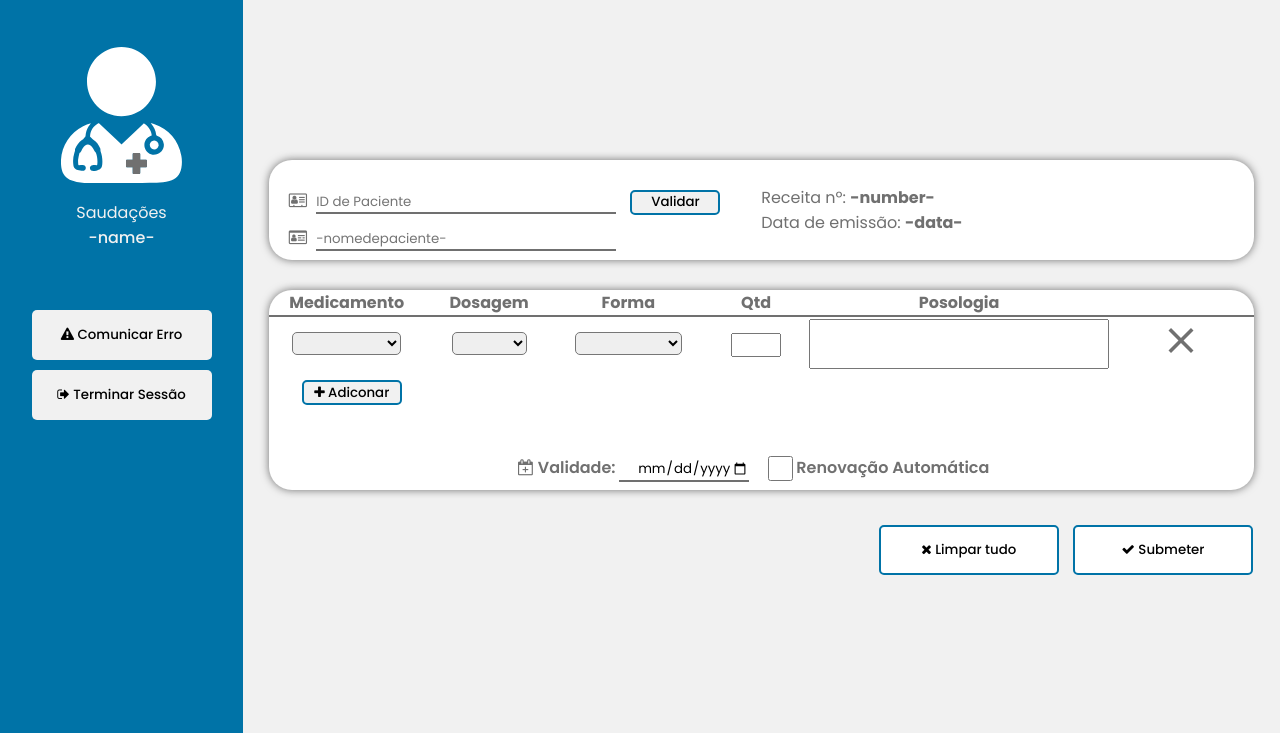
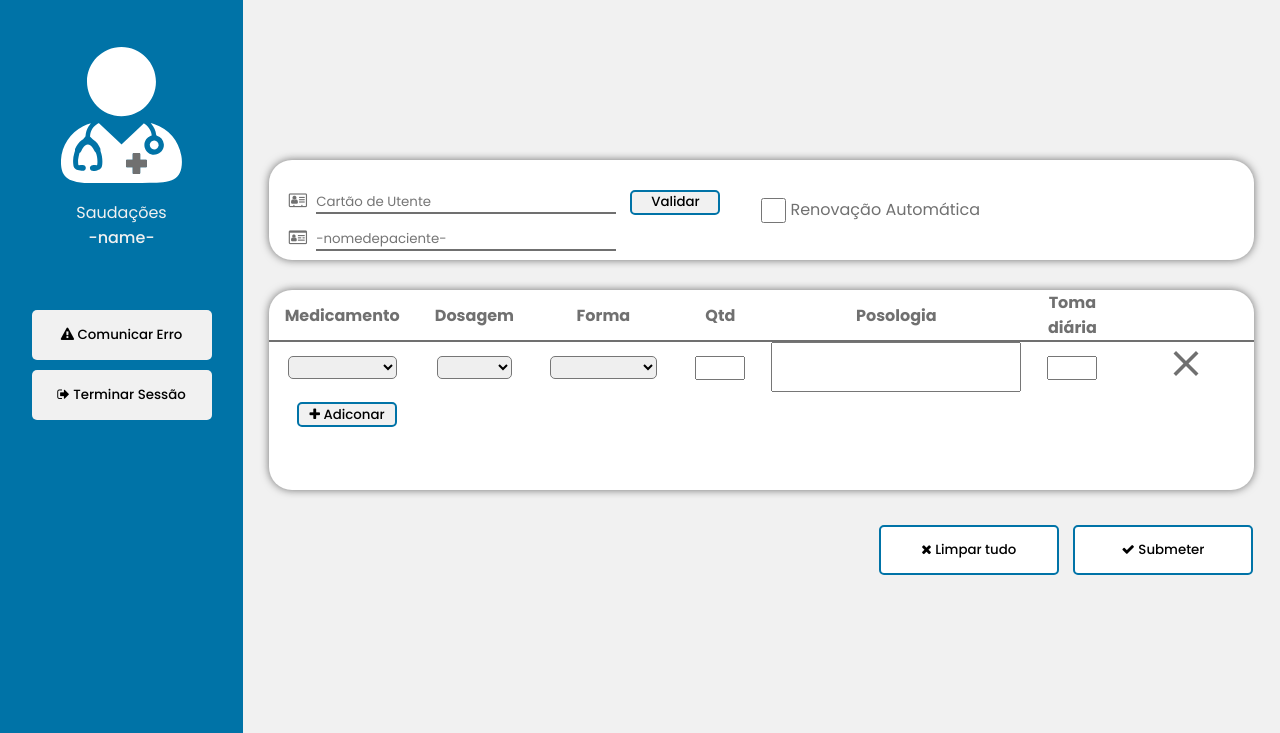
Before and after one commit to lc-silverio/myReceita, a plain HTML site: page website/backoffice-medic.html in a window 1280 px wide. Shown: the part 88-821 px from the top of the page. Drawn offline with Linux system fonts and the light colour scheme.

Commit message:
Update UI Desktop

```diff
--- a/website/backoffice-medic.html
+++ b/website/backoffice-medic.html
@@ -36,7 +36,7 @@
                 <div class="container" id="left">
                     <div class="patient-number">
                         <i class="fa fa-address-card-o" aria-hidden="true"></i>
-                        <input type="number" name="id-paciente" id="id-paciente" placeholder="ID de Paciente" class="input">
+                        <input type="number" name="id-paciente" id="id-paciente" placeholder="Cartão de Utente" class="input">
                         <button class="validar">Validar</button>
                     </div>
 
@@ -47,12 +47,18 @@
                 </div>
 
                 <div id="right">
-                    <div class="receita-number">
+
+                    <span class="renovacao">
+                        <input type="checkbox" name="auto-renov" id="auto-renov" onclick="showCalendar()">
+                        Renovação Automática
+                    </span>
+
+                    <!--<div class="receita-number">
                         Receita nº: <strong><span>-number-</span></strong>
                     </div>
                     <div class="emissao">
                         Data de emissão: <strong><span>-data-</span></strong>
-                    </div>
+                    </div>-->
                 </div>
             </div>
 
@@ -64,6 +70,7 @@
                         <th>Forma</th>
                         <th>Qtd</th>
                         <th>Posologia</th>
+                        <th>Toma diária</th>
                         <th></th>
                     </tr>
                     <tr>
@@ -90,11 +97,17 @@
                                 <option value="Comprimido">Comprimido</option>
                             </select>
                         </td>
+
                         <td>
                             <input class="data" type="number" name="quantidade-value" id="quantidade-value">
                         </td>
+
                         <td>
                             <input class="data" type="text" name="posologia-text" id="posologia-text">
+                        </td>
+
+                        <td>
+                            <input class="data" type="number" name="quantidade-diaria" id="quantidade-diaria">
                         </td>
 
                         <td>
@@ -108,15 +121,10 @@
                 </table>
 
                 <div class="opcoes">
-                    <span class="validade" id="validade">
+                   <!-- <span class="validade" id="validade">
                         <i class="fa fa-calendar-plus-o" aria-hidden="true"></i>
                         Validade: <input type="date" name="validade-data" id="validade-data">
-                    </span>
-
-                    <span class="renovacao">
-                        <input type="checkbox" name="auto-renov" id="auto-renov" onclick="showCalendar()">
-                        Renovação Automática
-                    </span>
+                    </span>-->
 
                     <span class="data-renovacao" id="data-renovacao">
                         <i class="fa fa-calendar-check-o" aria-hidden="true"></i>
--- a/website/css/backoffice-medic.css
+++ b/website/css/backoffice-medic.css
@@ -285,8 +285,8 @@ tr {
 }
 
 select{
-  margin-top: 15px;
-  margin-bottom: 15px;
+  margin-top: 10px;
+  margin-bottom: 10px;
   border-radius: 5px;
 }
 
@@ -300,7 +300,7 @@ select:focus{
 }
 
 #posologia-text{
-  width: 300px;
+  width: 250px;
   height: 50px;
 }
 
@@ -359,3 +359,7 @@ a{
 input, select{
   cursor: pointer;
 }
+
+input#quantidade-diaria{
+  width: 50px;
+}
```
Also changed, not shown: website/backoffice-farm.html (+12 -13 lines).
